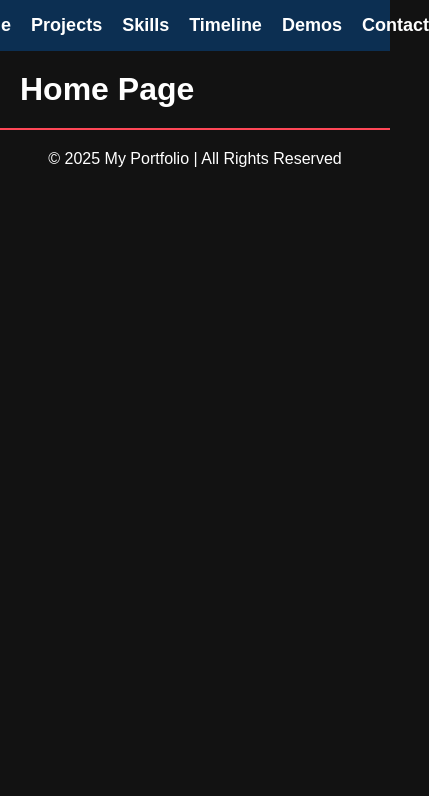
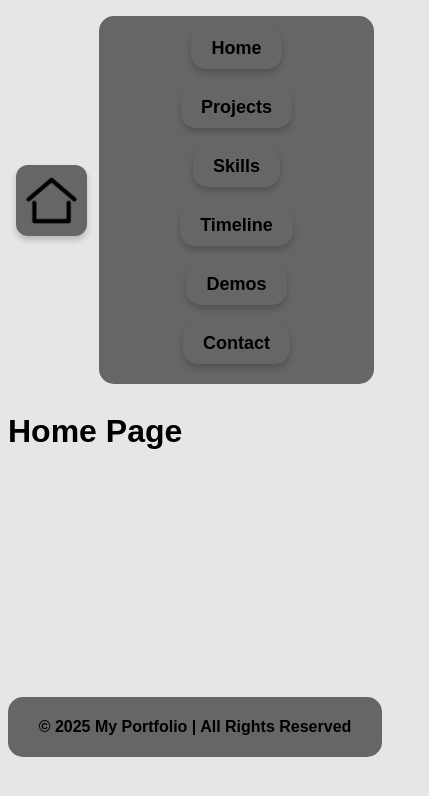
Before and after one commit to DARK-SHAD0W/Portfolio, a React (Vite) app: page / in a window 390 px wide. Shown: the top 796 px of the page, 429 px wide, since content can reach past the window. Built offline with nearby package versions, Linux system fonts and the light colour scheme.

Commit message:
j'ai retravailé sur le design de la navbar et footer plus le rajout de quelques assets

```diff
--- a/src/components/Navbar.tsx
+++ b/src/components/Navbar.tsx
@@ -1,8 +1,28 @@
-import { Link } from "react-router-dom";
+import { Link, useLocation } from "react-router-dom";
+import "../styles/navbar.scss";
 
 export default function Navbar() {
+  const location = useLocation();
+
+  // Mapping des icônes en fonction de la page
+  const iconMap: { [key: string]: string } = {
+    "/": "/src/assets/icons/home-icon.png",
+    "/projects": "/src/assets/icons/projects-icon.png",
+    "/skills": "/src/assets/icons/skills-icon.png",
+    "/timeline": "/src/assets/icons/timeline-icon.png",
+    "/demos": "/src/assets/icons/demos-icon.png",
+    "/contact": "/src/assets/icons/contact-icon.png",
+  };
+
+  // Obtenir l'icône correspondant à la page actuelle
+  const currentIcon = iconMap[location.pathname] || iconMap["/"];
+
   return (
-    <nav>
+    <div className="navbar-wrapper">
+      <div className="icon-box">
+        <img src={currentIcon} alt="Page Icon" />
+      </div>
+      <nav className="navbar">
         <ul>
           <li><Link to="/">Home</Link></li>
           <li><Link to="/projects">Projects</Link></li>
@@ -12,5 +32,6 @@ export default function Navbar() {
           <li><Link to="/contact">Contact</Link></li>
         </ul>
       </nav>
+    </div>
   );
 }
--- a/src/styles/footer.scss
+++ b/src/styles/footer.scss
@@ -2,9 +2,11 @@
 
 footer {
   background: variables.$dark-bg;
-  color: white;
+  color: hsl(0, 0%, 0%);
   text-align: center;
-  padding: 20px;
+  padding: 5px;
   font-size: 16px;
-  border-top: 2px solid variables.$accent-color;
+  font-weight: bold;
+  border-radius: 15px;
+  margin-top: 66%;
 }
--- a/src/styles/global.scss
+++ b/src/styles/global.scss
@@ -1,27 +1,22 @@
 @use "./variables";
 @use "./navbar";
-@use "./footer";
-
-* {
-  margin: 0;
-  padding: 0;
-  box-sizing: border-box;
-}
+@use "./footer";*
 
 body {
   font-family: Arial, sans-serif;
-  background-color: #121212;
-  color: white;
+  background-color:variables.$body-bg;
+  color: variables.$light-text;
   display: flex;
   flex-direction: column;
   min-height: 100vh;
 }
 
-#root {
-  flex: 1;
+nav {
+  background-color: variables.$dark-bg;
+  color: variables.$light-text;
 }
 
-main {
-  flex: 1;
-  padding: 20px;
+footer {
+  background-color: variables.$dark-bg;
+  color: variables.$light-text;
 }
--- a/src/styles/navbar.scss
+++ b/src/styles/navbar.scss
@@ -1,31 +1,136 @@
 @use "./variables";
 
-nav {
-  background: variables.$primary-color;
-  padding: 15px;
+.navbar-wrapper {
+  display: flex;
+  align-items: center;
+  justify-content: flex-start;
+  padding: 8px;
+  gap: 12px;
+}
+
+.icon-box {
+  background: variables.$dark-bg;
+  padding: 8px;
+  border-radius: 12px;
   display: flex;
   justify-content: center;
   align-items: center;
+  box-shadow: 0 4px 6px rgba(0, 0, 0, 0.2);
+
+  img {
+    width: 55px;
+    height: 55px;
+  }
+}
+
+nav {
+  background: variables.$dark-bg;
+  padding: 12px 20px;
+  display: flex;
+  justify-content: center;
+  align-items: center;
+  border-radius: 15px;
+  flex-grow: 1;
 
   ul {
     list-style: none;
     display: flex;
-    gap: 20px;
+    justify-content: center;
+    align-items: center;
+    gap: 30px;
     padding: 0;
     margin: 0;
+    flex-wrap: wrap;
 
     li {
+      display: flex;
+      justify-content: center;
+      align-items: center;
+      margin-bottom: 8px;
+
       a {
         text-decoration: none;
-        color: white;
+        color: variables.$light-text;
         font-size: 18px;
         font-weight: bold;
-        transition: color 0.3s ease-in-out;
+        padding: 10px 20px;
+        background-color: hsl(0, 0%, 40%);
+        border-radius: 15px;
+        box-shadow: 0 4px 6px rgba(0, 0, 0, 0.2);
+        transition: transform 0.2s ease, box-shadow 0.2s ease, color 0.3s ease;
 
         &:hover {
+          transform: translateY(-3px);
+          box-shadow: 0 8px 12px rgba(0, 0, 0, 0.3);
           color: variables.$accent-color;
+        }
+
+        &:active {
+          transform: translateY(0);
+          box-shadow: 0 4px 6px rgba(0, 0, 0, 0.2);
         }
       }
     }
   }
+
+  /* Responsive adjustments */
+  @media (max-width: 768px) {
+    ul {
+      gap: 15px;
+    }
+
+    li {
+      margin-bottom: 5px;
+
+      a {
+        font-size: 16px;
+        padding: 8px 16px;
+      }
+    }
+
+    .icon-box {
+      padding: 6px;
+      margin-right: 5px;
+
+      img {
+        width: 30px;
+        height: 30px;
+      }
+    }
+  }
+
+  @media (max-width: 480px) {
+    .navbar-wrapper {
+      flex-direction: column;
+      align-items: center;
+      gap: 10px;
+    }
+
+    ul {
+      flex-direction: column;
+      align-items: center;
+      gap: 10px;
+    }
+
+    li {
+      margin-bottom: 8px;
+
+      a {
+        font-size: 14px;
+        padding: 6px 12px;
+        width: 100%;
+        text-align: center;
+      }
+    }
+
+    .icon-box {
+      padding: 5px;
+      margin-right: 0;
+
+      img {
+        width: 28px;
+        height: 28px;
+      }
+    }
+  }
 }
--- a/src/styles/variables.scss
+++ b/src/styles/variables.scss
@@ -1,4 +1,7 @@
-$primary-color: #0c2f52;
-$accent-color: #ff4757;
-$dark-bg: #121212;
-$light-text: #ffffff;
+$primary-color: hsl(210, 49%, 45%);   // Bleu moyen
+$accent-color: hsl(355, 70%, 50%);    // Rouge vibrant
+$dark-bg: hsl(0, 0%,40%);            // Gris sombre
+$light-text: hsl(0, 0%, 0%);         // Blanc cassé
+$body-bg: hsl(0, 0%, 90%);            // Gris très clair
+$secondary-color: hsl(210, 34%, 25%); // Bleu foncé
+$hover-color: hsl(355, 70%, 60%);     // Rouge clair pour le hover
```
Also changed, not shown: src/assets/Photo pro background gris.png (added), src/assets/icons/home-icon.png (added). Lines whose indentation alone changed are shown as unchanged.
